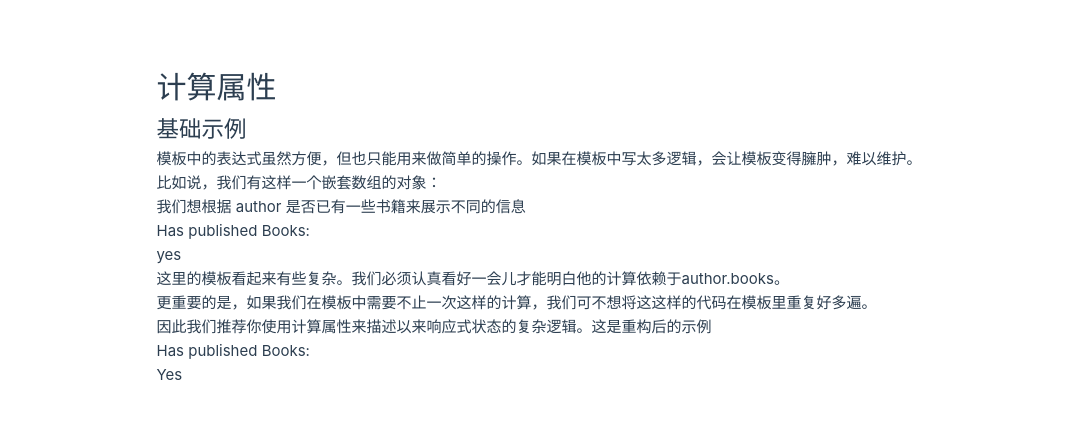
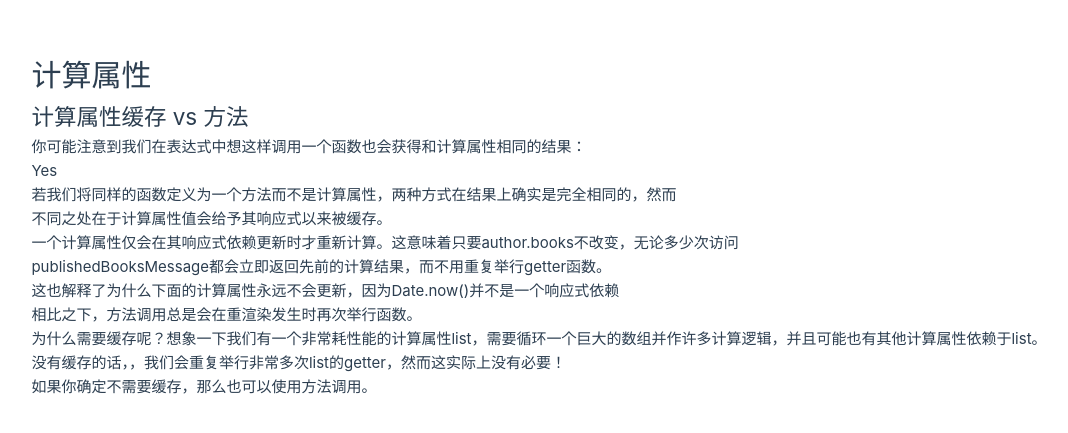
Before and after one commit to ShenlongDev/vue_xx, a Vue app: page / in a window 1280 px wide. Shown: the part 175-608 px from the top of the page, without its empty margins (101-1169 px from the left). Built offline with nearby package versions, Linux system fonts and the light colour scheme.

Commit message:
>计算属性缓存 vs 方法

```diff
--- a/src/MyApp.vue
+++ b/src/MyApp.vue
@@ -14,22 +14,29 @@ const author = reactive({
 const publishedBooksMessage = computed(() => {
   return author.books.length > 0 ? 'Yes' : 'No'
 })
+
+// 组件中
+function calculatedBooksMessage() {
+  return author.books.length > 0 ? 'Yes' : 'No'
+}
+
+const now = computed(() => Date.now())
 </script>
 
 <template>
   <h1>计算属性</h1>
-  <h2>基础示例</h2>
-  <p>模板中的表达式虽然方便，但也只能用来做简单的操作。如果在模板中写太多逻辑，会让模板变得臃肿，难以维护。</p>
-  <p>比如说，我们有这样一个嵌套数组的对象：</p>
-  <p>我们想根据 author 是否已有一些书籍来展示不同的信息</p>
-  <p>Has published Books: </p>
-  <span>{{ author.books.length > 0 ? 'yes' : 'no' }}</span>
-
-  <p>这里的模板看起来有些复杂。我们必须认真看好一会儿才能明白他的计算依赖于author.books。</p>
-  <p>更重要的是，如果我们在模板中需要不止一次这样的计算，我们可不想将这这样的代码在模板里重复好多遍。</p>
-  <p>因此我们推荐你使用计算属性来描述以来响应式状态的复杂逻辑。这是重构后的示例</p>
-  <p>Has published Books: </p>
-  <span>{{ publishedBooksMessage }}</span>
+  <h2>计算属性缓存 vs 方法</h2>
+  <p>你可能注意到我们在表达式中想这样调用一个函数也会获得和计算属性相同的结果：</p>
+  <p>{{ calculatedBooksMessage() }}</p>
+  <p>若我们将同样的函数定义为一个方法而不是计算属性，两种方式在结果上确实是完全相同的，然而</p>
+  <p>不同之处在于计算属性值会给予其响应式以来被缓存。</p>
+  <p>一个计算属性仅会在其响应式依赖更新时才重新计算。这意味着只要author.books不改变，无论多少次访问</p>
+  <p>publishedBooksMessage都会立即返回先前的计算结果，而不用重复举行getter函数。</p>
+  <p>这也解释了为什么下面的计算属性永远不会更新，因为Date.now()并不是一个响应式依赖</p>
+  <p>相比之下，方法调用总是会在重渲染发生时再次举行函数。</p>
+  <p>为什么需要缓存呢？想象一下我们有一个非常耗性能的计算属性list，需要循环一个巨大的数组并作许多计算逻辑，并且可能也有其他计算属性依赖于list。</p>
+  <p>没有缓存的话，，我们会重复举行非常多次list的getter，然而这实际上没有必要！</p>
+  <p>如果你确定不需要缓存，那么也可以使用方法调用。</p>
 </template>
 
 <style scoped></style>
```
